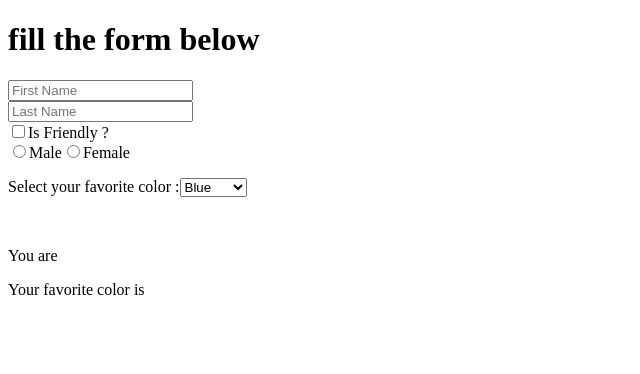
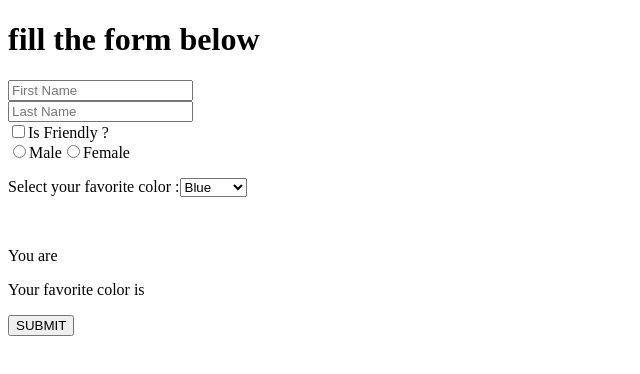
Before and after one commit to rai8/scrimba-course-react_2, a React (Create React App) app: page / in a window 1280 px wide. Shown: the top 374 px of the page, without its empty margins (0-640 px from the left). Built offline with nearby package versions, Linux system fonts and the light colour scheme.

Commit message:
form submitting

```diff
--- a/src/components/Form.js
+++ b/src/components/Form.js
@@ -11,6 +11,7 @@ export default class Form extends Component {
       favColor: ""
     };
     this.handleChange = this.handleChange.bind(this);
+    this.handleSubmit = this.handleSubmit.bind(this);
   }
 
   handleChange(e) {
@@ -19,11 +20,14 @@ export default class Form extends Component {
       ? this.setState({ [name]: checked })
       : this.setState({ [name]: value });
   }
+  handleSubmit() {
+    console.log("you have submitted the form");
+  }
   render() {
     return (
       <div>
         <h1>fill the form below</h1>
-        <form>
+        <form onSubmit={this.handleSubmit}>
           <input
             type="text"
             value={this.state.firstName}
@@ -91,6 +95,7 @@ export default class Form extends Component {
           </p>
           <p>You are {this.state.gender}</p>
           <p>Your favorite color is {this.state.favColor}</p>
+          <button>SUBMIT</button>
         </form>
       </div>
     );
```
